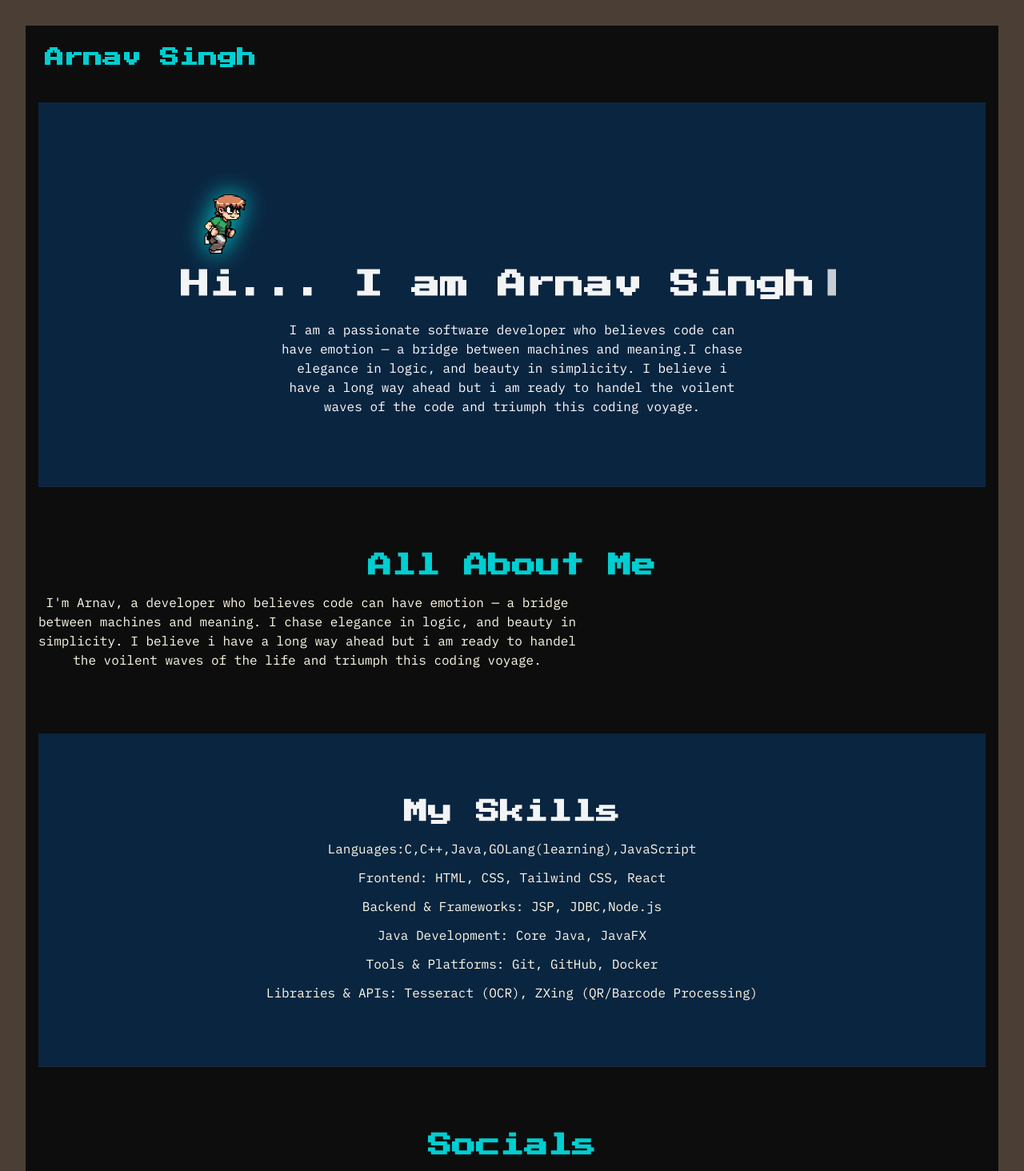
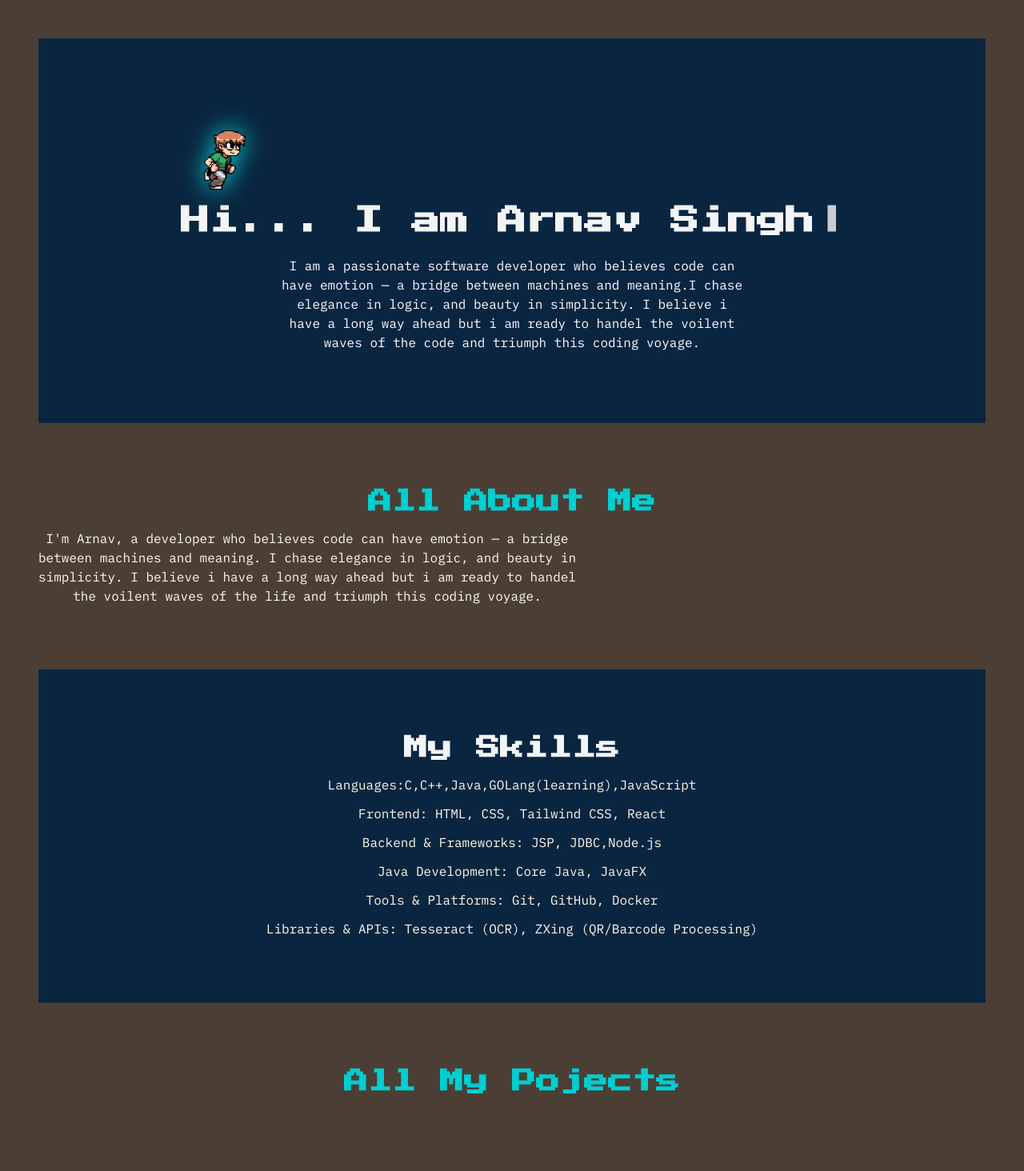
Before and after one commit to knightrishi/Portfolio, a React (Vite) app in the folder Portfolio/: page / in a window 1280 px wide. Shown: the top 1464 px of the page at 80% size. Built offline with nearby package versions, Linux system fonts and the light colour scheme.

Commit message:
Final Touches

```diff
--- a/Portfolio/src/App.jsx
+++ b/Portfolio/src/App.jsx
@@ -5,6 +5,7 @@ import Navbar from './components/Navbar';
 import HeroSection from './components/HeroSection';
 import About from './sections/About';
 import Header from './components/Header';
+import Projects from './sections/Projects';
 import Skills from './sections/Skills';
 import Contact from './sections/Contact';
 import Footer from './components/Footer';
@@ -12,14 +13,16 @@ import { color } from 'framer-motion';
 
 function App() {
   return (
-    <div className="min-h-screen bg-[#0d0d0d] text-gray-100 font-mono">
-      <Header />
+    <div className="min-h-screen bg-[c6e8f5] text-gray-100 font-mono">
+
 
       <main className='p-4'>
       <HeroSection />
       <About />
       <Skills />
+      <Projects />
       <Contact />
+      < Footer />
       </main>
 </div>
   );
```
